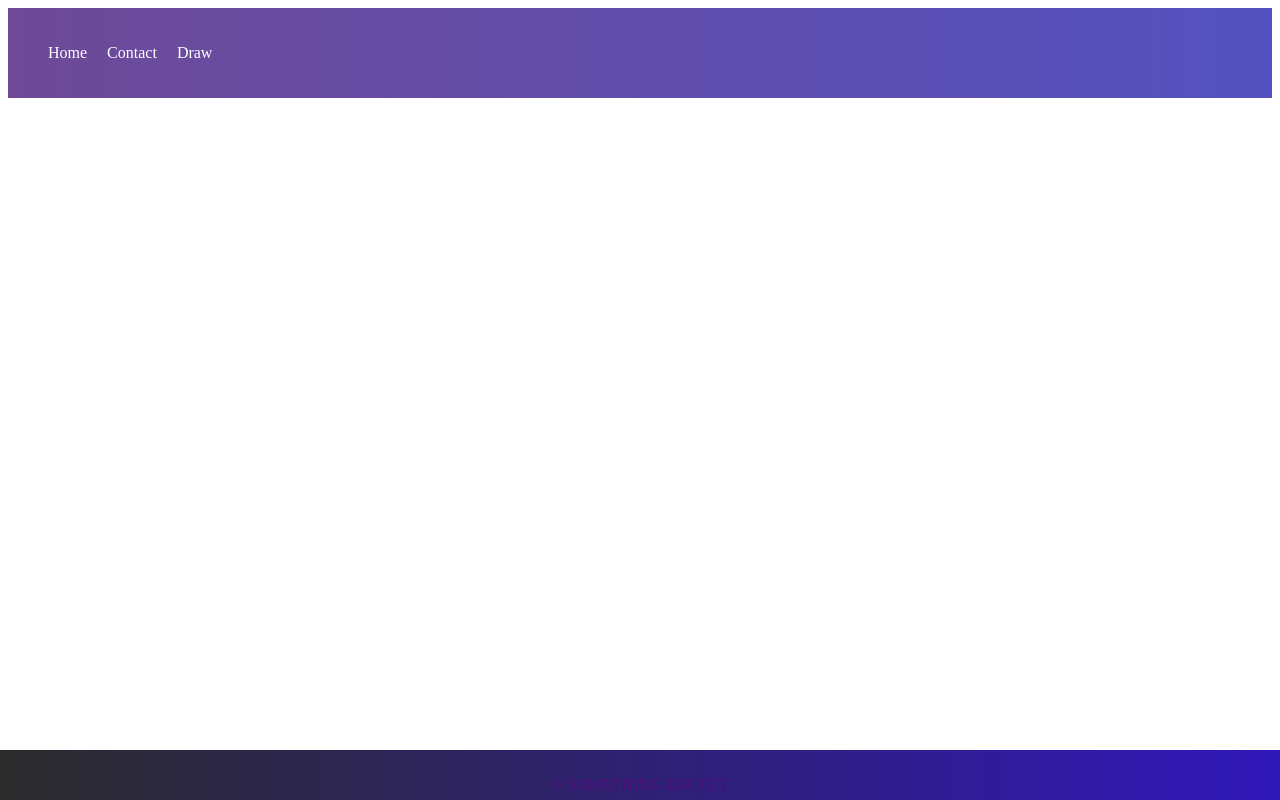
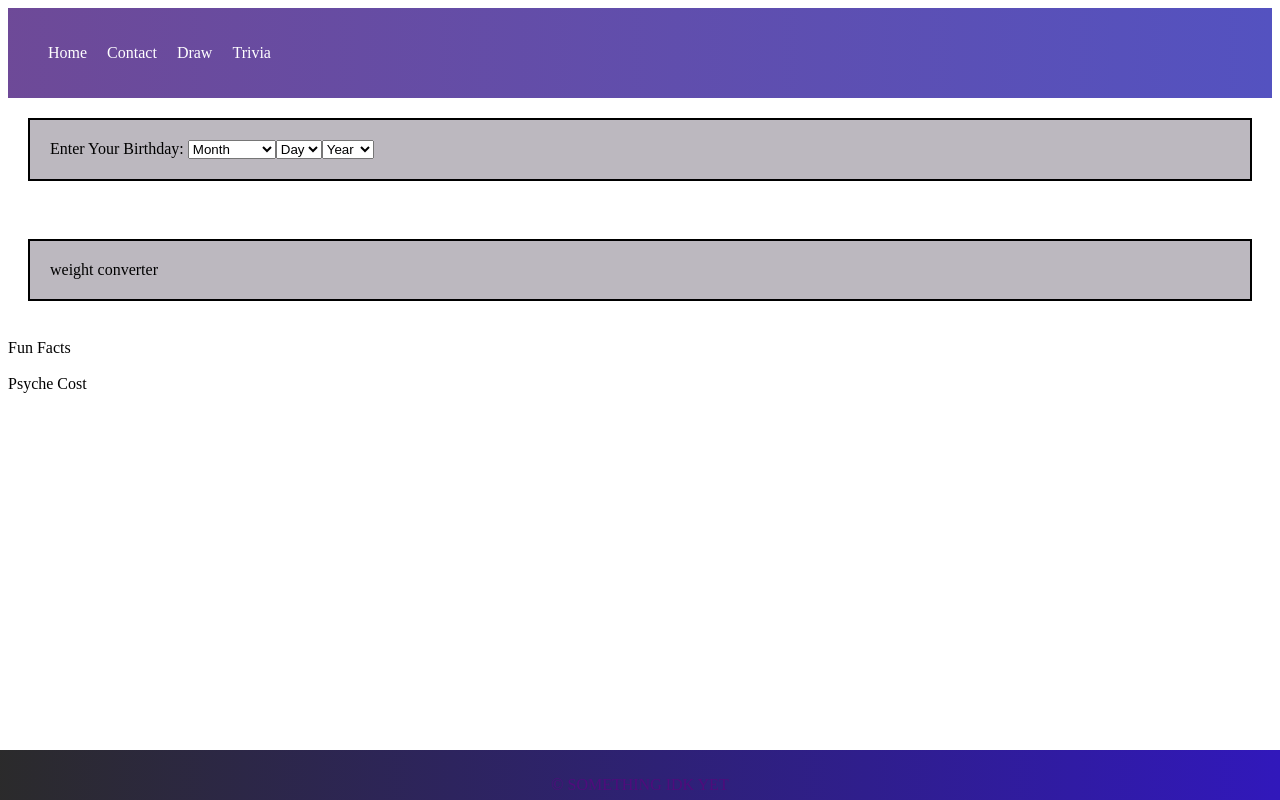
Before and after one commit to MissionToPsyche-Iridium/iridium_23f_year_sim-byu-i, a React (Create React App) app in the folder pysche/: page /TriviaPage in a window 1280 px wide. Built offline with nearby package versions, Linux system fonts and the light colour scheme.

Commit message:
added a lot to for trivia

```diff
--- a/pysche/src/App.js
+++ b/pysche/src/App.js
@@ -3,6 +3,7 @@ import React from "react";
 import { BrowserRouter as Router, Route, Routes } from 'react-router-dom';
 import Layout from './components/layout';
 import DrawingPage from './components/drawingPage';
+import TriviaPage from './components/triviaComponents/triviaPage';
 function App() {
   return (
 <Router>
@@ -11,6 +12,7 @@ function App() {
       <Route path='/' elements = {<h1>Home Page</h1>} />
       <Route path="/Faq" element={<h1>FAQ</h1>} />
       <Route path="/DrawingPage" element={<DrawingPage />} />
+      <Route path="/TriviaPage" element={<TriviaPage />} />
       </Routes>
     </Layout>
 </Router>
--- a/pysche/src/components/header.js
+++ b/pysche/src/components/header.js
@@ -9,6 +9,7 @@ const Header = () => (
         <li><Link to="/">Home</Link></li>
         <li><Link to="/FAQ">Contact</Link></li>
         <li><Link to="/DrawingPage">Draw</Link></li>
+        <li><Link to="/TriviaPage">Trivia</Link></li>
       </ul>
     </nav>
   </header>
--- /dev/null
+++ b/pysche/src/components/triviaComponents/ageConverter.js
@@ -0,0 +1,90 @@
+import React from "react";
+import "./../../componentsCSS/trivia.css"
+
+
+function AgeConverter() {
+
+    const currentYear = new Date().getFullYear();
+    const lastYear = 1900;
+
+    const years = [];
+
+    for (let year = currentYear; year>= lastYear; --year){
+        years.push(year);
+    }
+
+
+
+    return (
+
+
+        <div class="box">
+
+            <label for="userAge">Enter Your Birthday: </label>
+            {/* <input type="text" id="userAge" name="userAge"></input> */}
+            <select name="month" id="months">
+                <option value="Month">Month</option>
+                <option value="Jan">January</option>
+                <option value="Feb">February</option>
+                <option value="Mar">March</option>
+                <option value="Apr">April</option>
+                <option value="May">May</option>
+                <option value="Jun">June</option>
+                <option value="Jul">July</option>
+                <option value="Aug">August</option>
+                <option value="Sep">September</option>
+                <option value="Oct">October</option>
+                <option value="Nov">November</option>
+                <option value="Dec">December</option>
+            </select>
+
+            <select name="day" id="days">
+                <option value="Day">Day</option>
+                <option value="day_1">1</option>
+                <option value="day_1">2</option>
+                <option value="day_1">3</option>
+                <option value="day_1">4</option>
+                <option value="day_1">5</option>
+                <option value="day_1">6</option>
+                <option value="day_1">7</option>
+                <option value="day_1">8</option>
+                <option value="day_1">9</option>
+                <option value="day_1">10</option>
+                <option value="day_1">11</option>
+                <option value="day_1">12</option>
+                <option value="day_1">13</option>
+                <option value="day_1">14</option>
+                <option value="day_1">15</option>
+                <option value="day_1">16</option>
+                <option value="day_1">17</option>
+                <option value="day_1">18</option>
+                <option value="day_1">19</option>
+                <option value="day_1">20</option>
+                <option value="day_1">21</option>
+                <option value="day_1">22</option>
+                <option value="day_1">23</option>
+                <option value="day_1">24</option>
+                <option value="day_1">25</option>
+                <option value="day_1">26</option>
+                <option value="day_1">27</option>
+                <option value="day_1">28</option>
+                <option value="day_1">29</option>
+                <option value="day_1">30</option>
+                <option value="day_1">31</option>
+
+            </select>
+
+
+            <select name="year" id="years">
+                <option>Year</option>
+                {years.map((year) => (
+                    <option value={year}> {year} </option>
+                ))}
+            </select>
+
+        </div>
+
+    );
+}
+
+export default AgeConverter
--- /dev/null
+++ b/pysche/src/components/triviaComponents/funFacts.js
@@ -0,0 +1,14 @@
+import React from "react";
+
+function FunFacts() {
+    return (
+
+        <div>
+            Fun Facts
+
+        </div>
+
+    );
+}
+
+export default FunFacts
--- /dev/null
+++ b/pysche/src/components/triviaComponents/psycheCost.js
@@ -0,0 +1,14 @@
+import React from "react";
+
+function PsycheCost() {
+    return (
+
+        <div>
+            Psyche Cost
+
+        </div>
+
+    );
+}
+
+export default PsycheCost
--- /dev/null
+++ b/pysche/src/components/triviaComponents/triviaPage.js
@@ -0,0 +1,27 @@
+import React from "react";
+import AgeConverter from "./ageConverter";
+import WeightConverter from "./weightConverter";
+import FunFacts from "./funFacts";
+import PsycheCost from "./psycheCost";
+
+
+function TriviaPage() {
+    return(
+        <div>
+
+
+                <AgeConverter />
+                <br></br>
+                <WeightConverter />
+                <br></br>
+                <FunFacts />
+                <br></br>
+                <PsycheCost />
+
+
+        </div>
+
+    );
+}
+
+export default TriviaPage;
--- /dev/null
+++ b/pysche/src/components/triviaComponents/weightConverter.js
@@ -0,0 +1,17 @@
+import React from "react";
+import "./../../componentsCSS/trivia.css"
+
+
+function WeightConverter() {
+    return (
+
+        <div class="box">
+
+            weight converter
+
+        </div>
+
+    );
+}
+
+export default WeightConverter
--- /dev/null
+++ b/pysche/src/componentsCSS/trivia.css
@@ -0,0 +1,7 @@
+.box {
+    background-color: #BCB8BF;
+    border: 2px solid black;
+    margin: 20px;
+    padding: 20px;
+
+}
```
